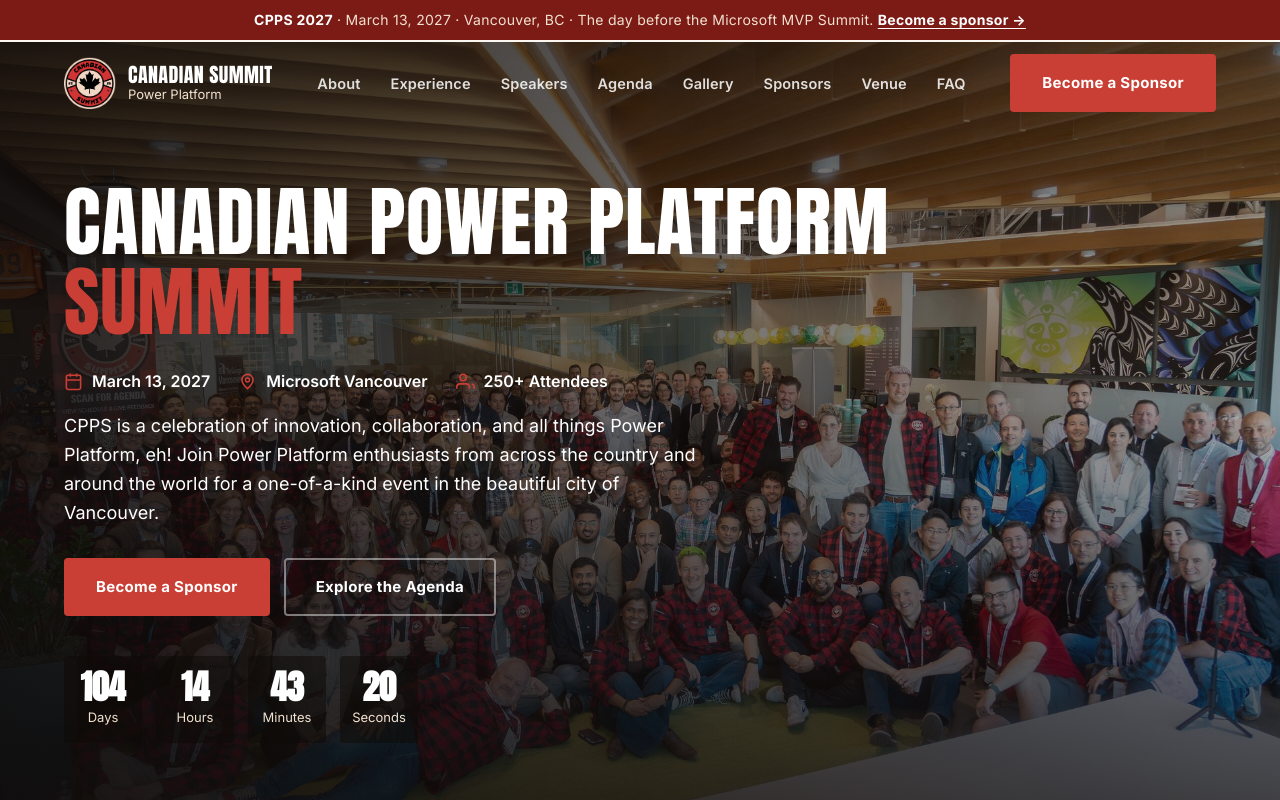
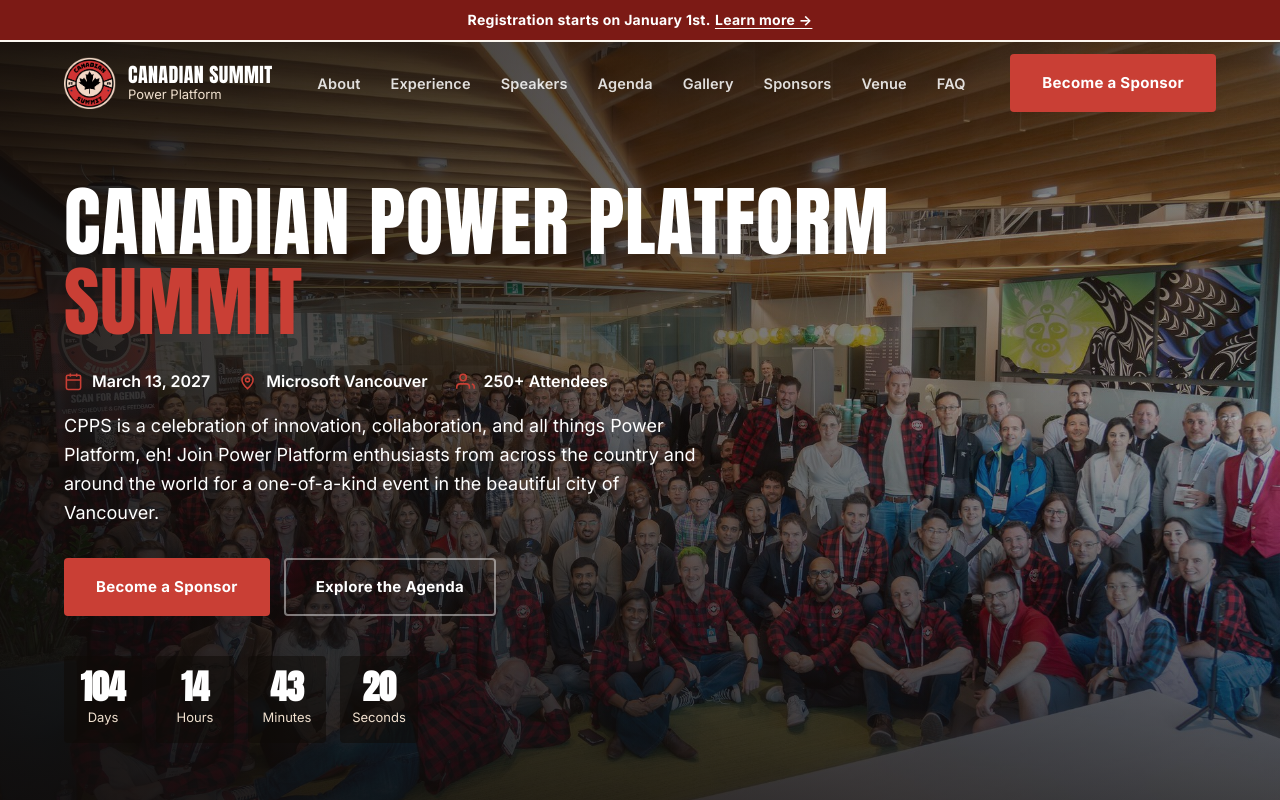
Before and after one commit to EyedeasInc/CPPS, a plain HTML site: page index.html in a window 1280 px wide. Shown: the top 800 px of the page. Drawn offline with Linux system fonts and the light colour scheme.

Commit message:
Announcement banner: registration starts on January 1st
Co-Authored-By: Claude Opus 5.5 <noreply@anthropic.com>

```diff
--- a/index.html
+++ b/index.html
@@ -653,8 +653,8 @@
 
     <!-- Announcement -->
     <div class="announce">
-        <strong>CPPS 2027</strong> · March 13, 2027 · Vancouver, BC · The day before the Microsoft MVP Summit.
-        <a href="#sponsors">Become a sponsor →</a>
+        <strong>Registration starts on January 1st.</strong>
+        <a href="registration.html">Learn more →</a>
     </div>
 
     <!-- Nav -->
```
